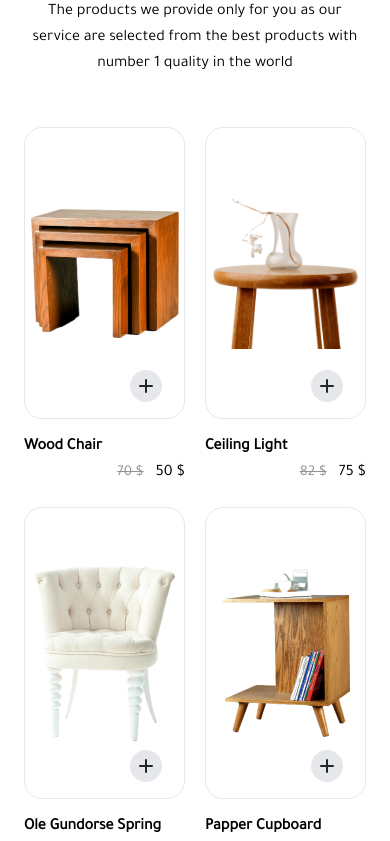
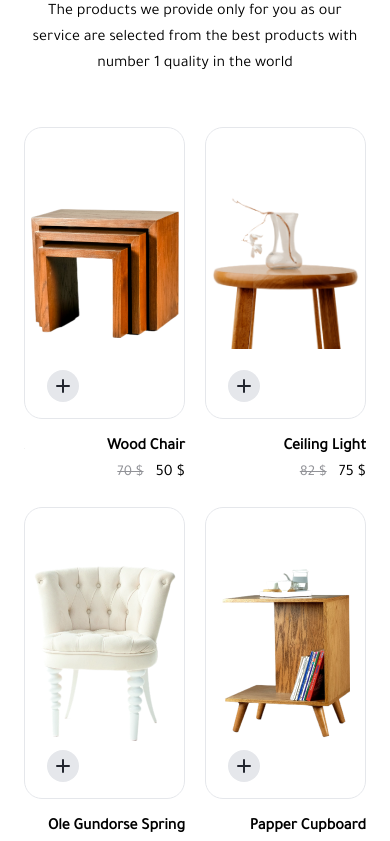
Before and after one commit to Firas001/learn-react, a React (Create React App) app: page / in a window 390 px wide. Shown: the part 2780-3621 px from the top of the page. Built offline with nearby package versions, Linux system fonts and the light colour scheme.

Commit message:
fix navbar for mobile

```diff
--- a/src/components/Footer.js
+++ b/src/components/Footer.js
@@ -27,9 +27,7 @@ const Footer = () => {
             })}
           </div>
         </div>
-        <p className="text-center">
-          &copy; FurniShop 2022 - All Rights Reserved.
-        </p>
+        <p className="text-center">{footer.copyright} &copy; </p>
       </div>
     </footer>
   );
--- a/src/components/Header.js
+++ b/src/components/Header.js
@@ -64,7 +64,7 @@ const Header = () => {
           {/* nav mobile */}
           <div
             className={`${
-              mobileNav ? "left-0" : "-left-full"
+              mobileNav ? "right-0" : "-right-full"
             } md:hidden fixed bottom-0 w-full max-w-xs h-screen transition-all`}
           >
             <NavMobile />
--- a/src/components/ProductSlider.js
+++ b/src/components/ProductSlider.js
@@ -32,12 +32,12 @@ const ProductSlider = () => {
                 const { image, name, price, oldPrice } = product;
                 return (
                   <div
-                    className="w-full max-w-[290px] h-[380px] text-left"
+                    className="w-full max-w-[290px] h-[380px] text-right"
                     key={index}
                   >
                     <div className="border hover:border-accent rounded-[18px] w-full max-w-[285px] h-full max-h-[292px] flex items-center justify-center mb-[15px] relative transition">
                       <img src={image.type} alt="" />
-                      <div className="absolute bottom-4 right-[22px] bg-gray-200 w-8 h-8 rounded-full flex justify-center items-center cursor-pointer hover:bg-gray-300 transition">
+                      <div className="absolute bottom-4 left-[22px] bg-gray-200 w-8 h-8 rounded-full flex justify-center items-center cursor-pointer hover:bg-gray-300 transition">
                         <HiPlus className="text-xl text-primary" />
                       </div>
                     </div>
--- a/src/data.js
+++ b/src/data.js
@@ -341,5 +341,5 @@ export const footer = {
       href: "#",
     },
   ],
-  copyright: "FurniShop 2022 - All Rights Reserved.",
+  copyright: "جميع الحقوق محفوظة - فراس الدويني.",
 };
```
